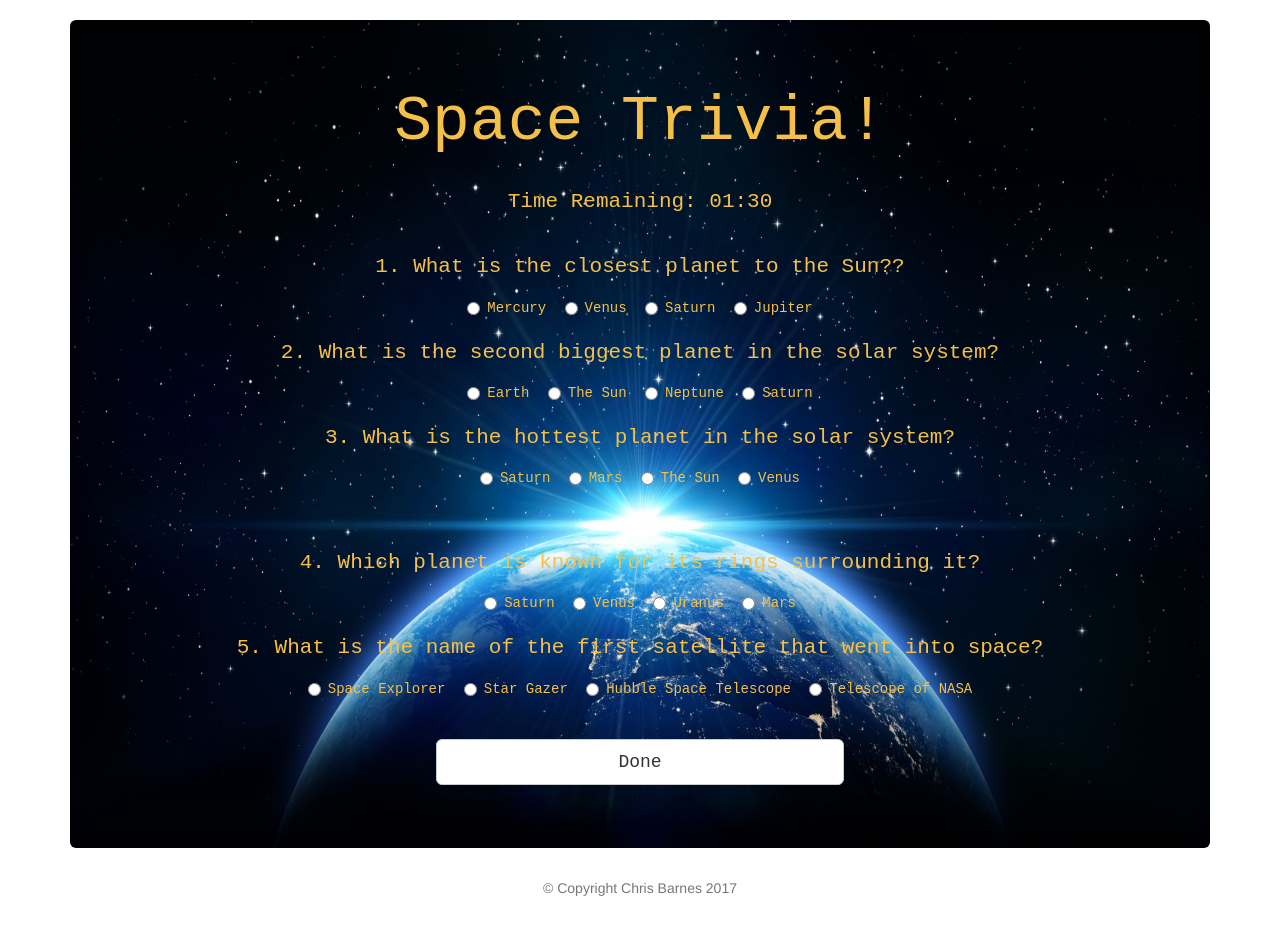
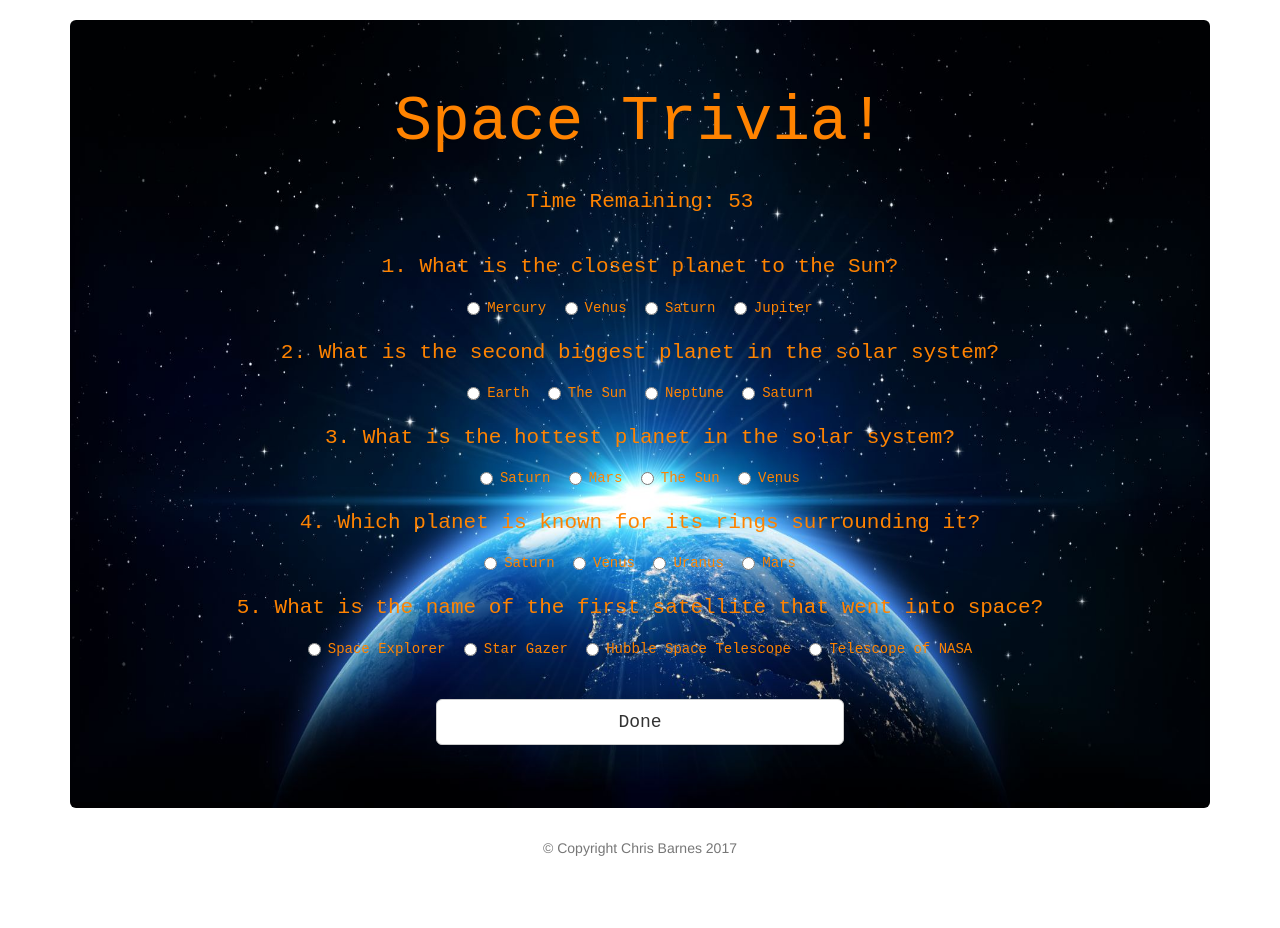
Before and after one commit to cjb312/TriviaGame, a plain HTML site: page Index.html in a window 1280 px wide. Both pictures are taken after a click on the button "Test Your Space Knowledge!". After the commit the page ends 888 px from the top, so only its background shows below. Drawn offline with nearby package versions, Linux system fonts and the light colour scheme.

Commit message:
Finished CSS and timer

```diff
--- a/Index.html
+++ b/Index.html
@@ -2,13 +2,13 @@
 <html>
 <head>
 	<title>Space Trivia</title>
-	<!-- linking CSS file -->
 	<link rel="stylesheet" type="text/css" href="assets/css/style.css">
-	<!-- linking bootstrap -->
+	<link rel="stylesheet" type="text/css" href="assets/css/reset.css">
 	<link rel="stylesheet" href="https://maxcdn.bootstrapcdn.com/bootstrap/3.3.7/css/bootstrap.min.css" integrity="sha384-BVYiiSIFeK1dGmJRAkycuHAHRg32OmUcww7on3RYdg4Va+PmSTsz/K68vbdEjh4u" crossorigin="anonymous">
 </head>
+
 <body>
-	<!-- jumbotron used for start page-->
+	<!-- start page jumbo-->
 	<div class="container" id="startPage">
 		<br>
  		<div class="jumbotron">
@@ -19,27 +19,28 @@
 			</p>
   		</div>
 	</div>
-	<!-- end jumbotron used for start page -->
 
-	<!-- jumbotron used for trivia page-->
+	<!-- trivia page jumbo-->
 	<div class="container" id="triviaPage">
 		<br>
  		<div class="jumbotron">
     		<h1 align="text-center">Space Trivia!</h1>
     		<br>
-    		<p>Time Remaining: <span id="timeRemaining">01:30</span></p>
+    		<p>Time Remaining: <span id="timeRemaining">59</span></p>
     		<br>
-    		<!-- trivia questions -->
-    		<!-- trivia question 01 -->
+
+    		<!-- questions -->
+    		<!-- 1 -->
   			<div class="container">
-  				<p>1. What is the closest planet to the Sun??</p>
+  				<p>1. What is the closest planet to the Sun?</p>
   					<label class="radio-inline"><input type="radio" value="true" name="optradio01">Mercury</label>
   					<label class="radio-inline"><input type="radio" value="false" name="optradio01">Venus</label>
   					<label class="radio-inline"><input type="radio" value="false" name="optradio01">Saturn</label>
   					<label class="radio-inline"><input type="radio" value="false" name="optradio01">Jupiter</label>
 			</div>
 			<br>
-			<!-- trivia question 02 -->
+
+			<!--2 -->
 			 <div class="container">
   				<p>2. What is the second biggest planet in the solar system?</p>
   					<label class="radio-inline"><input type="radio" value="false" name="optradio02">Earth</label>
@@ -48,19 +49,18 @@
   					<label class="radio-inline"><input type="radio" value="true" name="optradio02">Saturn</label>
 			</div>
 			<br>
-			<!-- trivia question 03 -->
+
+			<!-- 3 -->
 			 <div class="container">
   				<p>3. What is the hottest planet in the solar system?</p>
-
   					<label class="radio-inline"><input type="radio" value="false" name="optradio03">Saturn</label>
   					<label class="radio-inline"><input type="radio" value="false" name="optradio03">Mars</label>
   					<label class="radio-inline"><input type="radio" value="false" name="optradio03">The Sun</label>
   					<label class="radio-inline"><input type="radio" value="true" name="optradio03">Venus</label>
 			</div>
 			<br>
-			<br>
-			<br>
-			<!-- Multiple breaks due to background image and text color conflict.  trivia question 04	 -->
+
+			<!-- 4 -->
 			 <div class="container">
   				<p>4. Which planet is known for its rings surrounding it?</p>
   					<label class="radio-inline"><input type="radio" value="true" name="optradio04">Saturn</label>
@@ -69,7 +69,8 @@
   					<label class="radio-inline"><input type="radio" value="false" name="optradio04">Mars</label>
 			</div>
 			<br>
-			<!-- trivia question 05	 -->
+
+			<!-- 5	 -->
 			 <div class="container">
   				<p>5. What is the name of the first satellite that went into space?</p>
     				<label class="radio-inline"><input type="radio" value="false" name="optradio05">Space Explorer</label>
@@ -77,19 +78,23 @@
   					<label class="radio-inline"><input type="radio" value="true" name="optradio05">Hubble Space Telescope</label>
   					<label class="radio-inline"><input type="radio" value="false" name="optradio05">Telescope of NASA</label>
 			</div>
+
 			<br>
-			<!-- submit button -->
+			<!-- done button -->
 			<br>
+
 			<p>
   				<button type="button" class="btn btn-default btn-lg" id="doneButton">Done</button>
 			</p>
+
 		</div>
 	</div>
-	<!-- end jumbotron used for trivia page -->
 
-	<!-- jumbotron used for results page-->
+	<!-- rusults jumbo-->
 	<div class="container" id="resultsPage">
+
 		<br>
+
  		<div class="jumbotron">
     		<h1>Space Trivia</h1>
     		<br>
@@ -99,29 +104,35 @@
     		<p>Incorrect Answers: <span id="incorrectAnswers"></span></p>
     		<p>Unanswered: <span id="unanswered"></span></p>
   		</div>
+
 	</div>
-	<!-- end jumbotron for results page -->
 
-	<!-- modal -->
+	<!-- bootstrap modal for when time expires -->
 	<div class="container">
-  		<!-- time up modal -->
+
   		<div class="modal fade" id="timeUpModal" role="dialog">
+
     		<div class="modal-dialog modal-sm" align="center">
+
       			<div class="modal-content">
+
        				 <div class="modal-header">
           				<h4 class="modal-title">Time's Up!</h4>
         			</div>
+
         			<div class="modal-body">
           				<p>Let's see how you did!</p>
         			</div>
+
         			<div class="modal-footer">
+
           			<button type="button" class="btn btn-default" id="modalButton" data-dismiss="modal">See Results</button>
         			</div>
+
       			</div>
     		</div>
   		</div>
 	</div>
-	<!-- end modal -->
 
 	<!-- footer -->
 	<footer class="footer text-center">
@@ -130,11 +141,10 @@
         <br>
       </div>
     </footer>
-    <!-- linking jQuery library -->
+
 	<script src="https://ajax.googleapis.com/ajax/libs/jquery/3.1.1/jquery.min.js"></script>
-	<!-- linking bootstrap JS -->
 	<script src="https://maxcdn.bootstrapcdn.com/bootstrap/3.3.7/js/bootstrap.min.js" integrity="sha384-Tc5IQib027qvyjSMfHjOMaLkfuWVxZxUPnCJA7l2mCWNIpG9mGCD8wGNIcPD7Txa" crossorigin="anonymous"></script>
-	<!-- linking JS file -->
 	<script type="text/javascript" src="assets/javascript/app.js"></script>
+
 </body>
 </html>
--- /dev/null
+++ b/assets/css/reset.css
@@ -0,0 +1,48 @@
+/* http://meyerweb.com/eric/tools/css/reset/
+   v2.0 | 20110126
+   License: none (public domain)
+*/
+
+html, body, div, span, applet, object, iframe,
+h1, h2, h3, h4, h5, h6, p, blockquote, pre,
+a, abbr, acronym, address, big, cite, code,
+del, dfn, em, img, ins, kbd, q, s, samp,
+small, strike, strong, sub, sup, tt, var,
+b, u, i, center,
+dl, dt, dd, ol, ul, li,
+fieldset, form, label, legend,
+table, caption, tbody, tfoot, thead, tr, th, td,
+article, aside, canvas, details, embed,
+figure, figcaption, footer, header, hgroup,
+menu, nav, output, ruby, section, summary,
+time, mark, audio, video {
+	margin: 0;
+	padding: 0;
+	border: 0;
+	font-size: 100%;
+	font: inherit;
+	vertical-align: baseline;
+}
+/* HTML5 display-role reset for older browsers */
+article, aside, details, figcaption, figure,
+footer, header, hgroup, menu, nav, section {
+	display: block;
+}
+body {
+	line-height: 1;
+}
+ol, ul {
+	list-style: none;
+}
+blockquote, q {
+	quotes: none;
+}
+blockquote:before, blockquote:after,
+q:before, q:after {
+	content: '';
+	content: none;
+}
+table {
+	border-collapse: collapse;
+	border-spacing: 0;
+}
--- a/assets/css/style.css
+++ b/assets/css/style.css
@@ -1,33 +1,8 @@
-.jumbotron {
-  background-image:url('../images/spacebg.jpg');
-  background-size:100% 100%;
-  font-family: 'Droid Sans Mono', monospace;
+/*Modal Styling*/
+.modal-header {
+  border-radius: 6px 6px 0px 0px;
 }
 
-
-
-/*centers text in jumbotron*/
-.container .jumbotron {
-	text-align: center;
-  color:#F5C04A;
-}
-
-/*increased width of start button*/
-.btn-group-lg>.btn, .btn-lg {
-	width: 40%;
-}
-
-/*hides the trivia and results page until correct buttons are pressed*/
-#triviaPage, #resultsPage{
-	display: none;
-}
-
-/*changes modal header color to match color scheme of page, border radius change gives rounded edges*/
-.modal-header {
-	border-radius: 6px 6px 0px 0px;
-}
-
-/*allows me to vertically align the modal to my preferences*/
 .modal {
   text-align: center;
   padding: 0!important;
@@ -46,3 +21,24 @@
   text-align: center;
   vertical-align: middle;
 }
+
+/*jumbotron image/size/font/text styling*/
+.jumbotron {
+  background-image:url('../images/spacebg.jpg');
+  background-size:100% 100%;
+  font-family: 'Droid Sans Mono', monospace;
+}
+
+.container .jumbotron {
+	text-align: center;
+  color:#Ff8300;
+}
+
+.btn-group-lg>.btn, .btn-lg {
+	width: 40%;
+}
+
+/*hiding results*/
+#triviaPage, #resultsPage{
+	display: none;
+}
--- a/assets/javascript/app.js
+++ b/assets/javascript/app.js
@@ -1,41 +1,10 @@
 $(function () {
-// variables
+
 var correctAnswers = 0;
 var incorrectAnswers = 0;
 var unanswered = 0;
-// end variables
 
-//hide and display divs
-$("#startButton").click(function() {
-    $("#startPage").hide();
-    $("#triviaPage").show();
-});
-
-$("#doneButton").click(function() {
-    clearInterval(interval);
-    $("#triviaPage").hide();
-    $("#resultsPage").show();
-});
-//end hide and display divs
-
-//timer functions
-var counter = 0;
-
-var interval = setInterval(function() {
-    counter++;
-
-    if (counter == 60) {
-        // Display a login box
-        clearInterval(interval);
-        $('#timeUpModal').modal('show');
-        $("#modalButton").click(function() {
-            $("#doneButton").click();
-        });
-    }
-}, 1000);
-// end timer functions
-
-//function that checks the answers
+// checks the answers
 function checkAnswer() {
     $("input:checked").each(function(){
         var checkedValue = $(this).val()
@@ -47,7 +16,6 @@ function checkAnswer() {
     })
 
     unanswered = 5 - (correctAnswers + incorrectAnswers)
-    //display results onto html results page
     $("#correctAnswers").html(correctAnswers);
     $("#incorrectAnswers").html(incorrectAnswers);
     $("#unanswered").html(unanswered);
@@ -56,6 +24,31 @@ function checkAnswer() {
 $(document).on("click", "#doneButton", function(){
     checkAnswer();
 })
-// end checkAnswer function
+});
 
+// Display and hide start and results page
+$("#startButton").click(function() {
+    $("#startPage").hide();
+    $("#triviaPage").show();
 });
+
+$("#doneButton").click(function() {
+    clearInterval(interval);
+    $("#triviaPage").hide();
+    $("#resultsPage").show();
+});
+
+//time remaining function
+var counter = 0;
+var timeRemaining = 60;
+var interval = setInterval(function() {
+    counter++;
+    $('#timeRemaining').html(timeRemaining - counter);
+    if (counter == 60) {
+        clearInterval(interval);
+        $('#timeUpModal').modal('show');
+        $("#modalButton").click(function() {
+            $("#doneButton").click();
+        });
+    }
+}, 1000);
```
Also changed, not shown: 1 other file.
